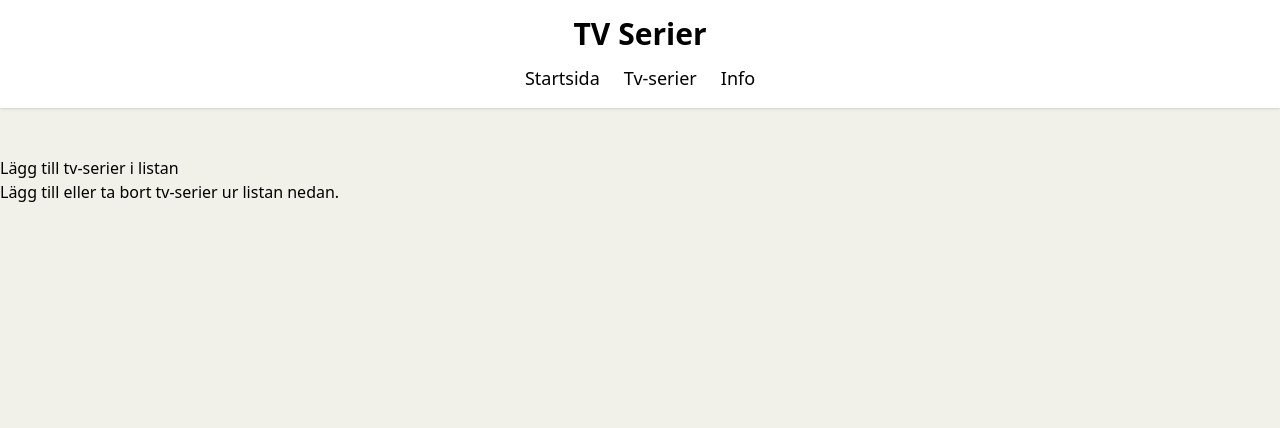
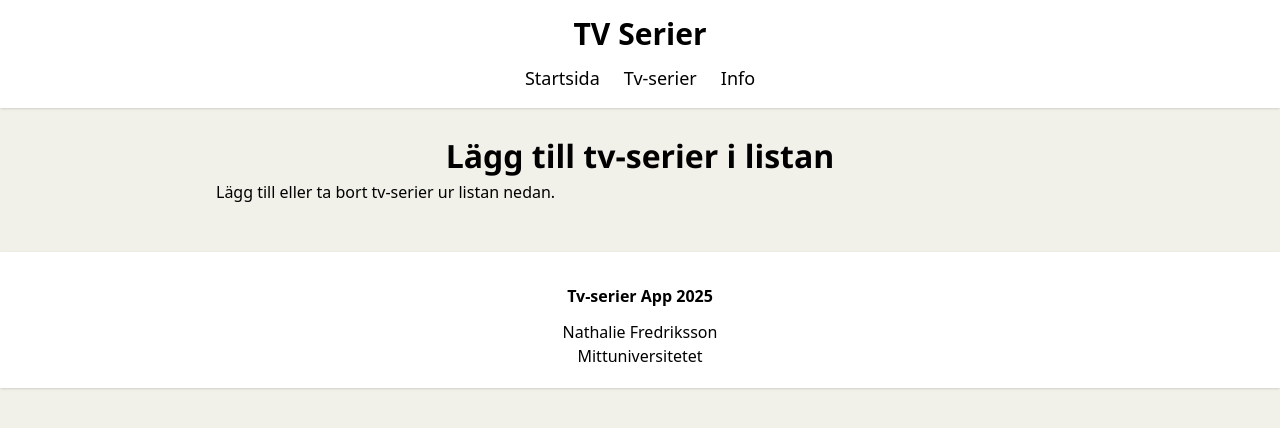
Before and after one commit to nathalievaster/tv-serier-vue, a Vue app: page /list in a window 1280 px wide. Shown: the top 428 px of the page. Built offline with nearby package versions, Linux system fonts and the light colour scheme.

Commit message:
grundstyle för alla 3 sidor

```diff
--- a/src/assets/main.css
+++ b/src/assets/main.css
@@ -1,3 +1,10 @@
 body {
     background-color: rgb(241, 241, 233);
 }
+
+h2 {
+    font-family: 'Segoe UI', Tahoma, Geneva, Verdana, sans-serif;
+    text-align: center;
+    font-size: 2em;
+    font-weight: bold;
+}
--- /dev/null
+++ b/src/components/Footer.vue
@@ -0,0 +1,8 @@
+<template>
+
+  <footer class="bg-white sticky bottom-0 shadow p-5 mt-6 text-center">
+    <p class="font-bold p-3">Tv-serier App 2025</p>
+    <p>Nathalie Fredriksson</p>
+    <p>Mittuniversitetet</p>
+  </footer>
+</template>
--- a/src/components/Header.vue
+++ b/src/components/Header.vue
@@ -30,9 +30,6 @@ import { RouterView, RouterLink } from 'vue-router'
         </ul>
       </nav>
     </header>
-
-    <main class="p-6 max-w-4xl mx-auto">
       <RouterView />
-    </main>
 
 </template>
--- a/src/views/HomeView.vue
+++ b/src/views/HomeView.vue
@@ -1,14 +1,17 @@
 <script setup>
-  import Header from '../components/Header.vue'
+import Header from "../components/Header.vue";
+import Footer from "../components/Footer.vue";
 </script>
 
 <template>
   <Header />
-  <article class="home">
-    <h2>Välkommen till tv-serier!</h2>
-    <p>Bla bla bla.</p>
+  <main class="p-6 max-w-4xl mx-auto">
+    <article class="home">
+      <h2 class="font-bold">Välkommen till tv-serier!</h2>
+      <p>Bla bla bla.</p>
     </article>
+  </main>
+  <Footer />
 </template>
 
-<style scoped>
-</style>
+<style scoped></style>
--- a/src/views/InfoView.vue
+++ b/src/views/InfoView.vue
@@ -1,14 +1,17 @@
 <script setup>
-  import Header from '../components/Header.vue'
+import Header from "../components/Header.vue";
+import Footer from "../components/Footer.vue";
 </script>
 
 <template>
   <Header />
-  <article class="home">
-    <h2>Om uppgiften</h2>
-    <p>Bla bla.</p>
+  <main class="p-6 max-w-4xl mx-auto">
+    <article class="home">
+      <h2>Om uppgiften</h2>
+      <p>Bla bla.</p>
     </article>
+  </main>
+  <Footer />
 </template>
 
-<style scoped>
-</style>
+<style scoped></style>
--- a/src/views/ListView.vue
+++ b/src/views/ListView.vue
@@ -1,14 +1,17 @@
 <script setup>
-  import Header from '../components/Header.vue'
+import Header from "../components/Header.vue";
+import Footer from "../components/Footer.vue";
 </script>
 
 <template>
   <Header />
-  <article class="home">
-    <h2>Lägg till tv-serier i listan</h2>
-    <p>Lägg till eller ta bort tv-serier ur listan nedan.</p>
+  <main class="p-6 max-w-4xl mx-auto">
+    <article class="home">
+      <h2>Lägg till tv-serier i listan</h2>
+      <p>Lägg till eller ta bort tv-serier ur listan nedan.</p>
     </article>
+  </main>
+  <Footer />
 </template>
 
-<style scoped>
-</style>
+<style scoped></style>
```
